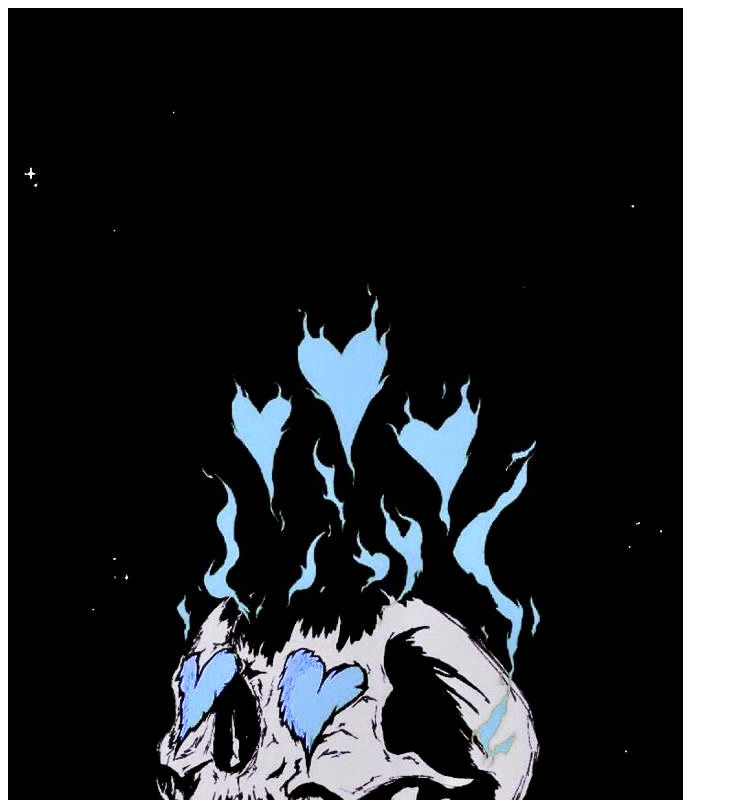
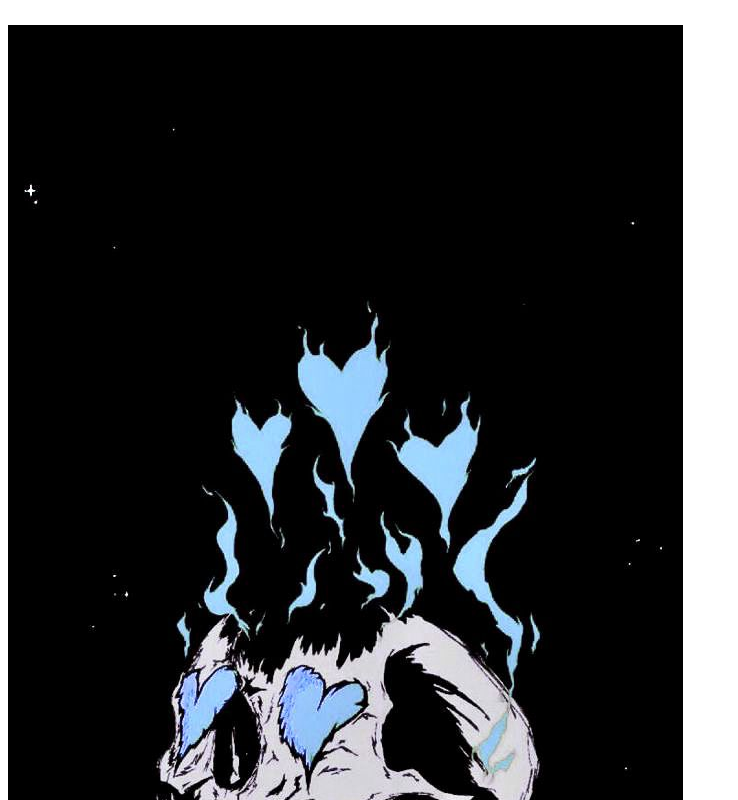
Before and after one commit to jonathancastillo2/preuba-de-git-en-base-de-datos, a plain HTML site: page index.html in a window 1280 px wide. Shown: the top 800 px of the page, without its empty margins (0-738 px from the left). Drawn offline with Linux system fonts and the light colour scheme.

Commit message:
rediseño

```diff
--- a/index.html
+++ b/index.html
@@ -7,7 +7,9 @@
 
 </head>
 <body>
-    <img src="src/calavera.jpg" alt="" srcset="">
+    <h6><img src="src/calavera.jpg" alt="" srcset=""></h6>
+
+
     <h6>mi nombre es jontahan</h6>
 </body>
 </html>
```
